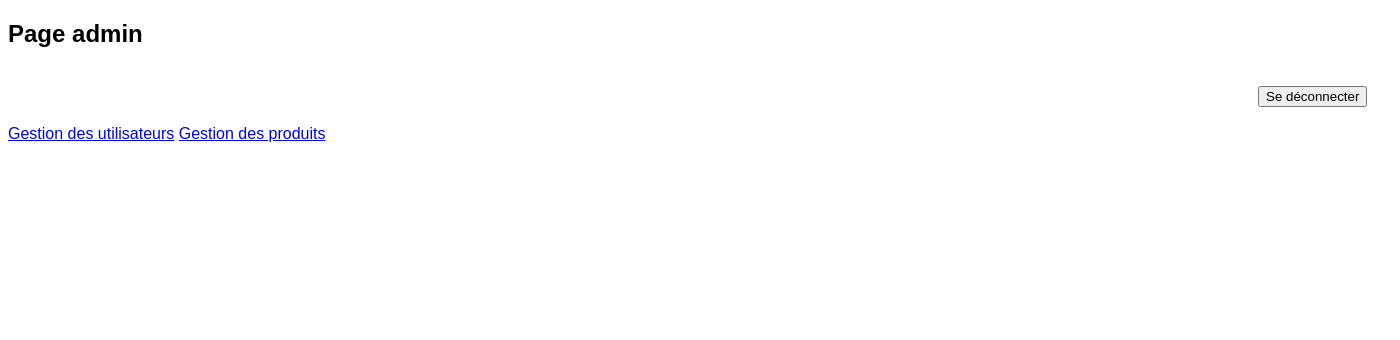
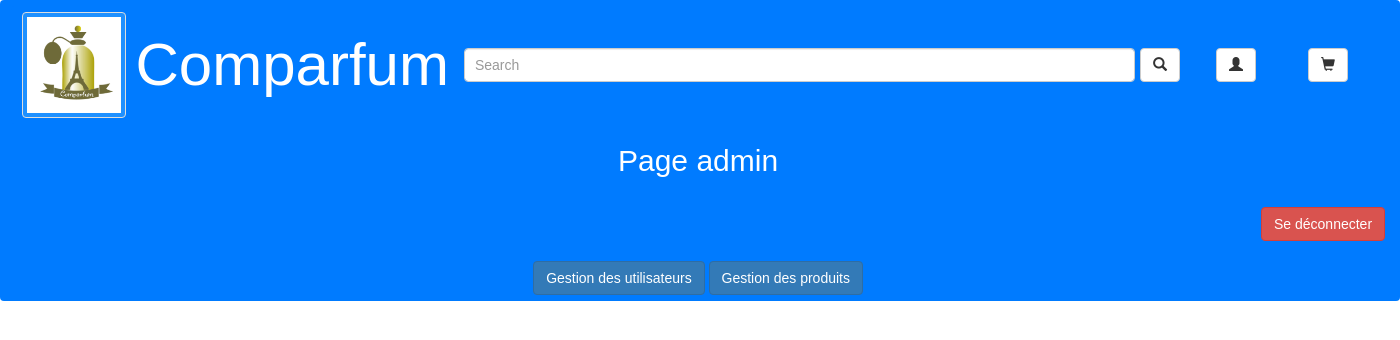
Before and after one commit to Cedric-Jefferson/projet_parfumerie, a PHP site: page /pages/php/admin.php in a window 1400 px wide. Shown: the top 340 px of the page. Run offline with PHP 8.4, Linux system fonts and the light colour scheme; a user stored in the database is signed in; some libraries are stand-ins or nearby versions.

Commit message:
module_master_completed

```diff
--- a/pages/php/admin.php
+++ b/pages/php/admin.php
@@ -1,5 +1,6 @@
 <?php
 include_once('../../scripts/php/cookie.php');
+include_once('entete.php');
 ?>
 <!DOCTYPE html>
 <html>
@@ -9,20 +10,25 @@ include_once('../../scripts/php/cookie.php');
     <meta name="viewport" content="width=device-width, initial-scale=1">
     <link rel="stylesheet" href="https://cdnjs.cloudflare.com/ajax/libs/font-awesome/4.7.0/css/font-awesome.min.css">
 </head>
+
 <body>
+
+<center>
 
 <h2>Page admin</h2>
 <br/>
 
 <div class="connexion-container">
             <form name="myform" action="../../scripts/php/verifdeconnexion.php" method="post">
-                <input type="submit" id="fav" value="Se déconnecter" name="deconnex">
+                <input class="btn btn-danger" type="submit" id="fav" value="Se déconnecter" name="deconnex">
             </form>
 </div>
 <br>
 
-<a href="admin_users.php">Gestion des utilisateurs</a>
-<a href="admin_produits.php">Gestion des produits</a>
+<button class="btn btn-primary" type="button"  onClick="location.href='admin_users.php'">Gestion des utilisateurs</button>
+<button class="btn btn-primary" type="button"  onClick="location.href='admin_produits.php'">Gestion des produits</button>
+
+</center>
 
 <script>
 </script>
--- /dev/null
+++ b/pages/php/entete.php
@@ -0,0 +1,65 @@
+<!DOCTYPE html>
+<html>
+    <head>
+        <meta charset="utf-8" />
+        <title>Comparfum</title>
+		<link rel="stylesheet" href="https://stackpath.bootstrapcdn.com/bootstrap/4.4.1/css/bootstrap.min.css" integrity="sha384-Vkoo8x4CGsO3+Hhxv8T/Q5PaXtkKtu6ug5TOeNV6gBiFeWPGFN9MuhOf23Q9Ifjh" crossorigin="anonymous">
+		<link rel="stylesheet" href="http://netdna.bootstrapcdn.com/bootstrap/3.0.0/css/bootstrap.min.css">
+		<script src="https://code.jquery.com/jquery-3.4.1.slim.min.js" integrity="sha384-J6qa4849blE2+poT4WnyKhv5vZF5SrPo0iEjwBvKU7imGFAV0wwj1yYfoRSJoZ+n" crossorigin="anonymous"></script>
+		<script src="https://cdn.jsdelivr.net/npm/popper.js@1.16.0/dist/umd/popper.min.js" integrity="sha384-Q6E9RHvbIyZFJoft+2mJbHaEWldlvI9IOYy5n3zV9zzTtmI3UksdQRVvoxMfooAo" crossorigin="anonymous"></script>
+
+		<script src="https://stackpath.bootstrapcdn.com/bootstrap/4.4.1/js/bootstrap.min.js" integrity="sha384-wfSDF2E50Y2D1uUdj0O3uMBJnjuUD4Ih7YwaYd1iqfktj0Uod8GCExl3Og8ifwB6" crossorigin="anonymous"></script>
+		<script src="https://cdnjs.cloudflare.com/ajax/libs/javascript.util/0.12.12/javascript.util.min.js"></script>
+		<script src="https://ajax.googleapis.com/ajax/libs/jquery/3.4.1/jquery.min.js"></script>
+		<script src="https://maxcdn.bootstrapcdn.com/bootstrap/3.4.1/js/bootstrap.min.js"></script>
+		<script src="javascript.js"></script>
+	</head>
+	<body>
+	<nav class="navbar navbar-expand-lg navbar-light bg-primary d-flex bd-highlight">
+	<div>
+
+    <nav class="navbar navbar-expand-lg navbar-light bg-primary d-flex bd-highlight">
+		<div>
+            <img onClick = "location.href='accueil.php'" src="../../assets/logo_parfumerie.png" alt="logo_parfumerie" class="img-thumbnail" style="background-color: dodgerblue;">
+		</div>
+		<div>
+			<h1 style="margin:10px; color:white; font-size: 60px; font-family:Arial, Helvetica, sans-serif;">Comparfum</h1>
+		</div>
+
+		<button class="navbar-toggler" type="button"  data-target="#navbarText" aria-controls="navbarText" aria-expanded="true" aria-label="Toggle navigation">
+			<span class="navbar-toggler-icon"></span>
+		</button>
+			<div class="p-2 w-100 bd-highlight">
+				<form class="form-inline" method="POST" action="pages/php/recherche.php">
+					<div class=" d-flex w-100">
+						<input class="form-control mr-sm-2 w-100 p-3"  type="search" placeholder="Search" aria-label="Search" name="mot" >
+						<button  class="btn btn-default" type="submit">
+							<span class="glyphicon glyphicon-search"></span>
+						</button>
+					</div>
+
+				</form>
+			</div>
+
+			<div class="p-2 flex-shrink-1 bd-highlight navbar-expand-lg">
+				<ul class="navbar-nav ">
+					<li class="nav-item" style="margin:10px;">
+						<a href="pages/php/connexion.php">
+							<button type="button" class="btn btn-default">
+								<span class="glyphicon glyphicon-user"></span>
+							</button>
+						</a>
+					</li>
+					<li class="nav-item mr-sm-2 " style="margin:10px;">
+						<a href="pages/php/connexion.php">
+							<button type="button" class="btn btn-default btn float-right">
+								<span class="glyphicon glyphicon-shopping-cart"></span>
+							</button>
+						</a>
+					</li>
+				</ul>
+			</div>
+
+	</nav>
+</body>
+</html>
```
Also changed, not shown: pages/php/accueil.php (+16 -6 lines), pages/php/admin_produits.php (+10 -7 lines), pages/php/admin_users.php (+6 -5 lines), pages/php/login.php (+4 -4 lines), assets/favicon.ico (added).
